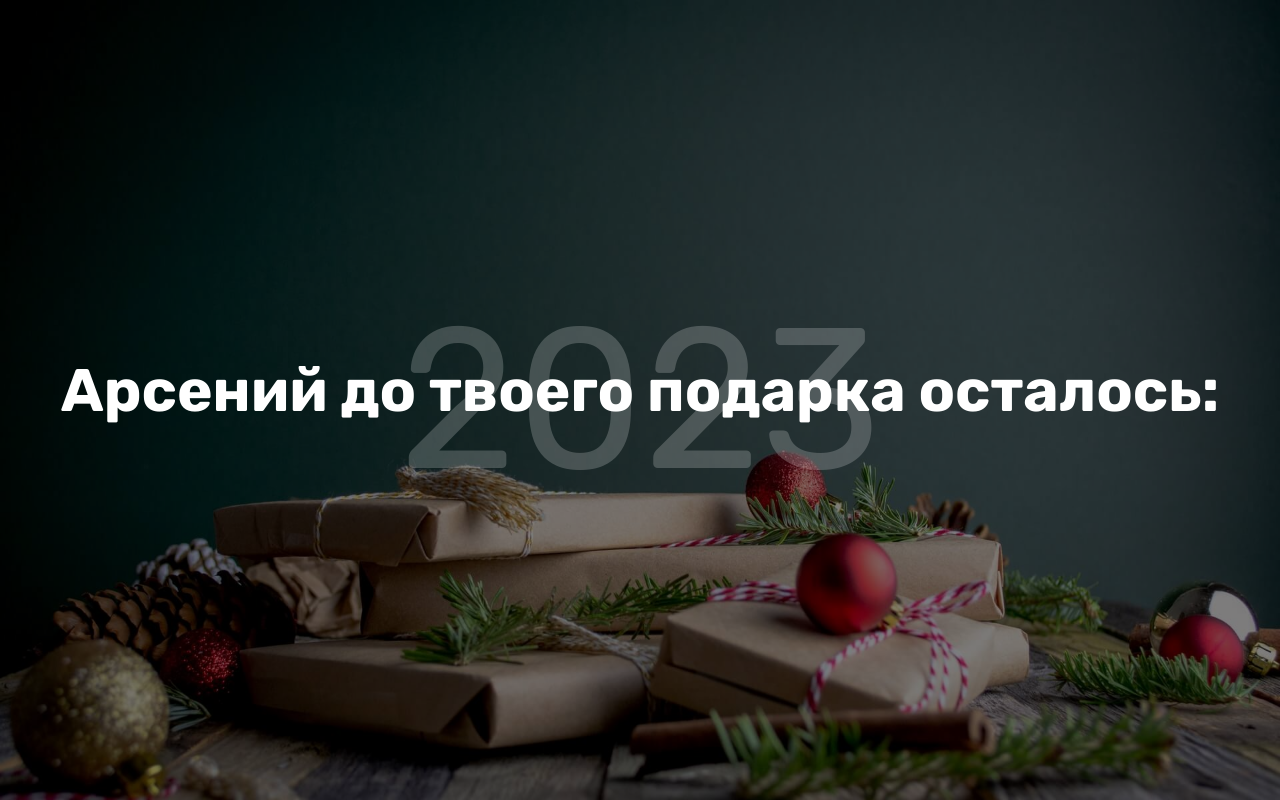
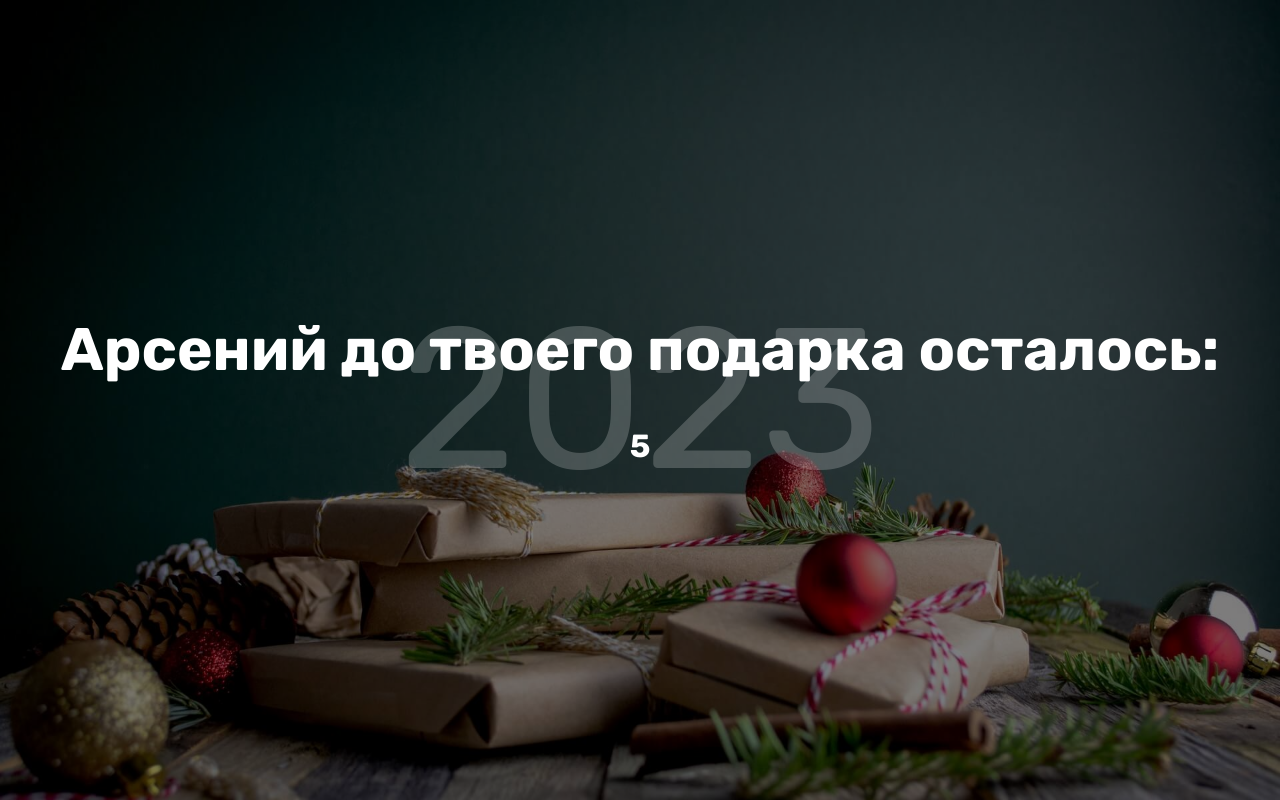
Before and after one commit to d3942/podarok_1, a plain HTML site: page index.html in a window 1280 px wide. Drawn offline with Linux system fonts and the light colour scheme.

Commit message:
Update index.html

```diff
--- a/index.html
+++ b/index.html
@@ -14,7 +14,7 @@
         <h1 class="title">Арсений до твоего подарка осталось:</h1>
         <div id="year" class="year"></div>
 
-        <!-- <h1><div id="redirectTimer" >10 </div></h1> -->
+        <h1><div id="redirectTimer" >10 </div></h1>
 
         <div class="preloader" id="preloader">
             <div class="lds-ripple"><div></div><div></div></div>
```
